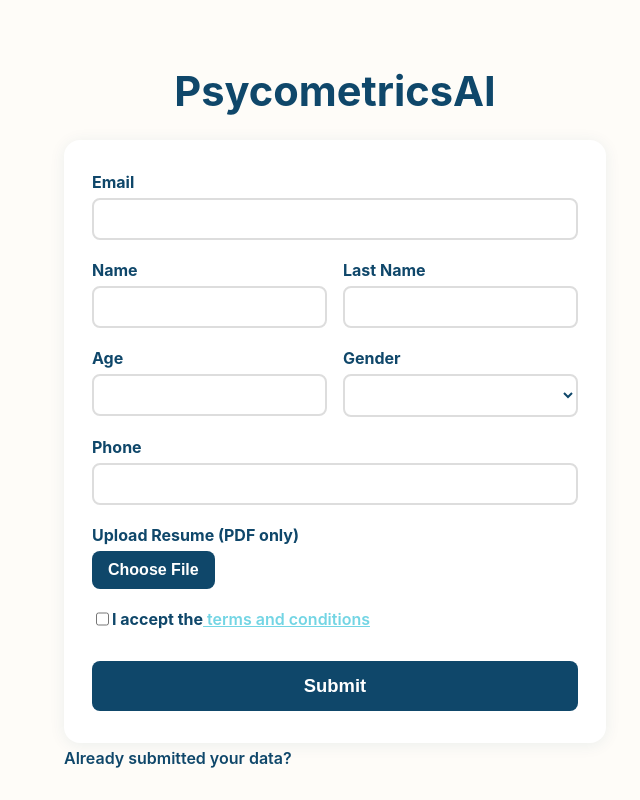
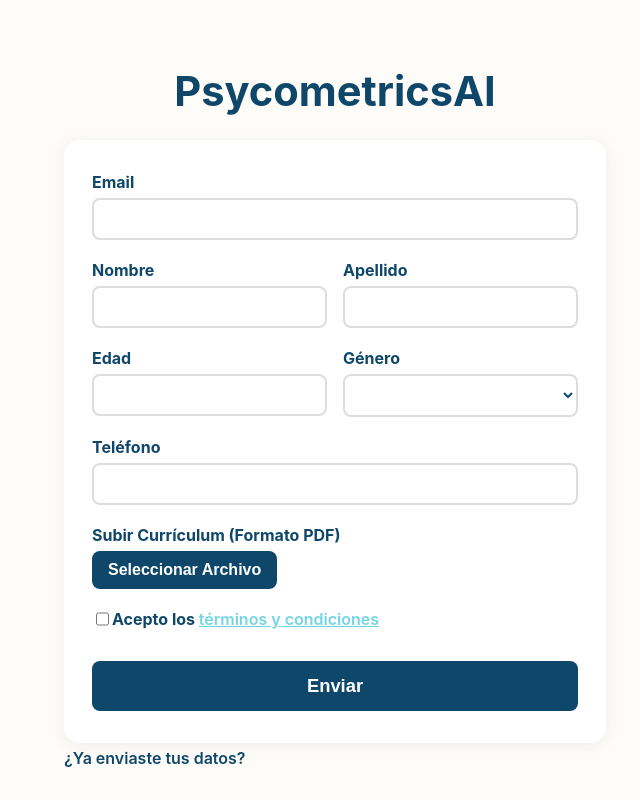
Before and after one commit to Roberto-S-C/psycometrics-web, a React (Create React App) app: page / in a window 1280 px wide. Shown: the whole page, without its empty margins (305-945 px from the left). Built offline with nearby package versions, Linux system fonts and the light colour scheme.

Commit message:
Translated Page

```diff
--- a/src/screens/CodeVerification.jsx
+++ b/src/screens/CodeVerification.jsx
@@ -73,8 +73,8 @@
     <div className="App">
       <header className="App-header">
         <img src={Logo} className="App-logo" alt="logo" />
-        <h2>Verification Code</h2>
-        <p>Enter the 6-digit code sent by your recruiter</p>
+        <h2>Código de Verificación</h2>
+        <p>Ingresa el código de 6 dígitos enviado por tu reclutador</p>
         <form onSubmit={handleSubmit(onSubmit)}>
           <div className="code-inputs">
             {[...Array(6)].map((_, idx) => (
--- a/src/screens/UserInfoForm.jsx
+++ b/src/screens/UserInfoForm.jsx
@@ -82,10 +82,10 @@
             <input
               type="email"
               {...register("email", {
-                required: "Email is required",
+                required: "Email requerido",
                 pattern: {
                   value: /^[a-zA-Z0-9._%+-]+@[a-zA-Z0-9.-]+\.[a-zA-Z]{2,}$/,
-                  message: "Invalid email address",
+                  message: "Dirección de correo electrónico no válida",
                 },
               })}
             />
@@ -94,18 +94,18 @@
 
           <div className="row">
             <label className="half">
-              Name
+              Nombre
               <input
                 type="text"
-                {...register("first_name", { required: "Name is required" })}
+                {...register("first_name", { required: "Nombre requerido" })}
               />
               {errors.first_name && <span className="error">{errors.first_name.message}</span>}
             </label>
             <label className="half">
-              Last Name
+              Apellido
               <input
                 type="text"
-                {...register("last_name", { required: "Last name is required" })}
+                {...register("last_name", { required: "Apellido requerido" })}
               />
               {errors.last_name && <span className="error">{errors.last_name.message}</span>}
             </label>
@@ -113,48 +113,48 @@
 
           <div className="row age-gender-row">
             <label className="half">
-              Age
+              Edad
               <input
                 type="number"
                 min="18"
                 max="100"
                 step="1"
                 {...register("age", {
-                  required: "Age is required",
-                  min: { value: 18, message: "Age must be at least 18" },
-                  max: { value: 100, message: "Age cannot exceed 100" },
+                  required: "Edad requerida",
+                  min: { value: 18, message: "La edad debe ser al menos 18" },
+                  max: { value: 100, message: "La edad no puede exceder 100" },
                   pattern: {
                     value: /^[1-9][0-9]*$/,
-                    message: "Age must be a positive number",
+                    message: "La edad debe ser un número positivo",
                   },
                 })}
               />
               {errors.age && <span className="error">{errors.age.message}</span>}
             </label>
             <label className="half">
-              Gender
+              Género
               <select
-                {...register("gender", { required: "Gender is required" })}
+                {...register("gender", { required: "Género requerido" })}
               >
                 <option value=""></option>
-                <option value="male">Male</option>
-                <option value="female">Female</option>
+                <option value="male">Masculino</option>
+                <option value="female">Femenino</option>
               </select>
               {errors.gender && <span className="error">{errors.gender.message}</span>}
             </label>
           </div>
 
           <label>
-            Phone
+            Teléfono
             <input
               type="tel"
-              {...register("phone", { required: "Phone is required" })}
+              {...register("phone", { required: "Teléfono requerido" })}
             />
             {errors.phone && <span className="error">{errors.phone.message}</span>}
           </label>
 
           <label>
-            Upload Resume (PDF only)
+            Subir Currículum (Formato PDF)
             <div className="custom-file-input">
               {watch("resume")?.[0]?.name ? (
                 <>
@@ -167,7 +167,7 @@
                       setValue("resume", null); // Clear the value in react-hook-form
                     }}
                   >
-                    Remove File
+                    Remover Archivo
                   </button>
                 </>
               ) : (
@@ -175,7 +175,7 @@
                   type="button"
                   onClick={() => document.querySelector('input[name="resume"]').click()} // Trigger file input
                 >
-                  Choose File
+                  Seleccionar Archivo
                 </button>
               )}
               <input
@@ -183,7 +183,7 @@
                 accept=".pdf"
                 style={{ display: "none" }} // Hide the file input
                 {...register("resume", {
-                  required: "Please upload your resume",
+                  required: "Por favor sube tu currículum",
                   validate: {
                     isPdf: (fileList) =>
                       fileList && fileList.length === 1 && fileList[0]?.type === "application/pdf" || "Only one PDF file is allowed",
@@ -195,13 +195,13 @@
           </label>
 
           <div className="terms-conditions">
-            <input type="checkbox" id="terms" {...register("terms", { required: "You must accept the terms and conditions" })} />
-            <label htmlFor="terms">I accept the</label> <Link to="/terms-conditions" target="_blank" rel="noopener noreferrer">&#160;terms and conditions</Link>
+            <input type="checkbox" id="terms" {...register("terms", { required: "Debes aceptar los términos y condiciones" })} />
+            <label htmlFor="terms">Acepto los&nbsp;</label><Link to="/terms-conditions" target="_blank" rel="noopener noreferrer">términos y condiciones</Link>
           </div>
 
-          <button type="submit">Submit</button>
+          <button type="submit">Enviar</button>
         </form>
-        <Link to="/code-verification" id="code-verification-link">Already submitted your data?</Link>
+        <Link to="/code-verification" id="code-verification-link">¿Ya enviaste tus datos?</Link>
       </div>
     </div>
   );
```
